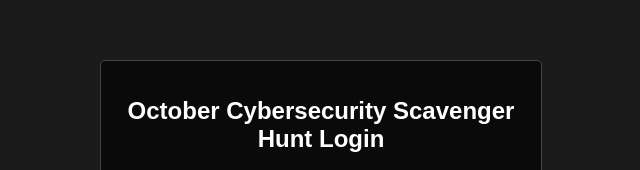
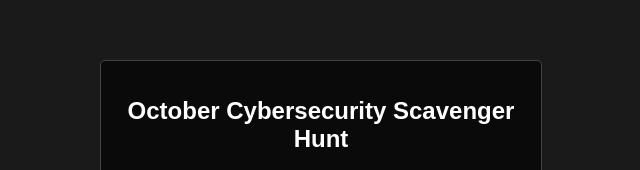
Before and after one commit to october-security-scavenger-hunt/october-scavenger-hunt, a plain HTML site: page docs/index.html in a window 1280 px wide. Shown: the part 161-331 px from the top of the page, without its empty margins (319-959 px from the left). Drawn offline with Linux system fonts and the light colour scheme.

Commit message:
Update index.html

```diff
--- a/docs/index.html
+++ b/docs/index.html
@@ -82,7 +82,7 @@
 <body>
     <div class="page">
       <div class="container">
-          <h1>October Cybersecurity Scavenger Hunt Login</h1>
+          <h1>October Cybersecurity Scavenger Hunt</h1>
           <form method="post">
               <input type="text" id="username" name="username" placeholder="Username" required>
               <input type="password" id="password" name="password" placeholder="Password" required>
```
